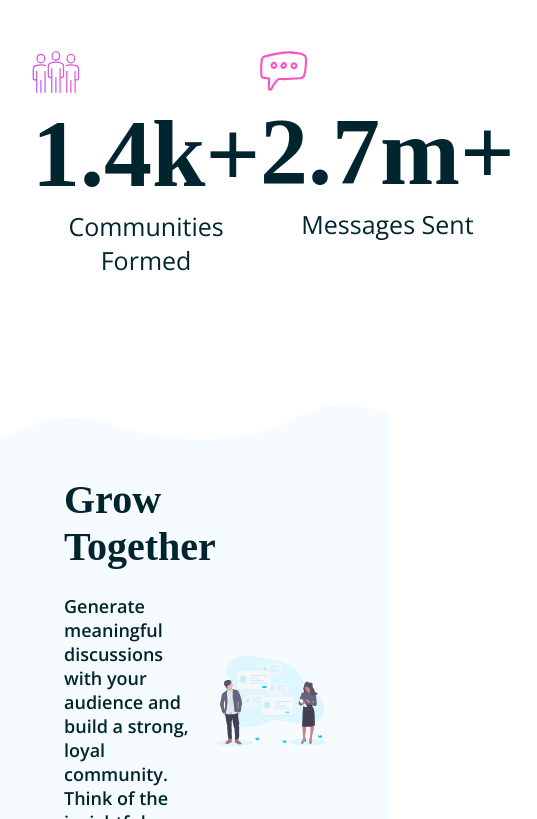
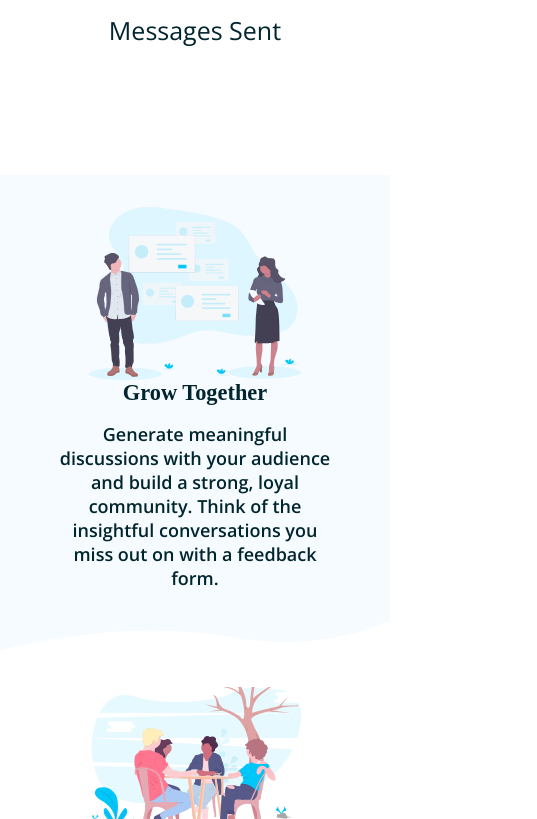
Before and after one commit to gideon-del/fem-huddle-landing-page-curved, a plain HTML site: page index.html in a window 390 px wide. Shown: the part 1181-2000 px from the top of the page, 537 px wide, since content can reach past the window. Drawn offline with Linux system fonts and the light colour scheme; a web font is replaced by a local one.

Commit message:
Just finished

```diff
--- a/index.html
+++ b/index.html
@@ -19,6 +19,7 @@
       referrerpolicy="no-referrer"
     />
     <link rel="stylesheet" href="./style/style.css" />
+    <script defer src="./index.js"></script>
     <title>Frontend Mentor | Huddle landing page with curved sections</title>
 
     <!-- Feel free to remove these styles or customise in your own stylesheet 👍 -->
@@ -79,7 +80,7 @@
     </header>
     <main class="main">
       <section class="about">
-        <img src="./images/bg-section-top-desktop-1.svg" alt="" class="top" />
+        <!-- <img src="./images/bg-section-top-desktop-1.svg" alt="" class="top" /> -->
         <div class="about__info bg">
           <div class="about__text">
             <h1 class="header-primary">Grow Together</h1>
@@ -174,7 +175,12 @@
               address
             </p>
             <form class="footer__form">
-              <input type="text" class="footer__input" />
+              <div class="input">
+                <input type="text" class="footer__input" id="email" />
+                <label for="email" class="email label hidden"
+                  >Check your email please</label
+                >
+              </div>
               <button class="btn footer__btn">Subscribe</button>
             </form>
           </div>
--- /dev/null
+++ b/index.js
@@ -0,0 +1,20 @@
+"use strict";
+const regex = /[a-zA-z]@[^#!@$%^&*()]*/g;
+const btn = document.querySelector(".footer__btn");
+const input = document.querySelector(".footer__input");
+const error = document.querySelector(".label");
+const form = document.querySelector(".footer__form");
+let result;
+console.log(form);
+input.addEventListener("input", function (e) {
+  input.classList.remove("red");
+  error.classList.add("hidden");
+});
+form.addEventListener("submit", function (e) {
+  e.preventDefault();
+  result = input.value.match(regex) ? true : false;
+  if (!result) {
+    error.classList.remove("hidden");
+    input.classList.add("red");
+  }
+});
--- a/scss/style.scss
+++ b/scss/style.scss
@@ -25,6 +25,33 @@
 @font-face {
   font-family: "Open-Sans-7";
   src: url(../Fonts/Open_Sans/static/OpenSans/OpenSans-Bold.ttf);
+}
+@mixin respond($breakpoint) {
+  @if ($breakpoint == tab-land) {
+    @media screen and (max-width: 1024px) {
+      @content;
+    }
+  }
+  @if ($breakpoint == tab-port-large) {
+    @media screen and (max-width: 909px) {
+      @content;
+    }
+  }
+  @if ($breakpoint == tab-port-small) {
+    @media screen and (max-width: 909px) {
+      @content;
+    }
+  }
+  @if ($breakpoint == phone-large) {
+    @media screen and (max-width: 600px) {
+      @content;
+    }
+  }
+  @if ($breakpoint == phone-small) {
+    @media screen and (max-width: 375px) {
+      @content;
+    }
+  }
 }
 
 //Reset
@@ -154,6 +181,7 @@ ul {
 .main {
   margin-block-end: 10rem;
 }
+
 .bg {
   background-color: #f6fbff;
 }
@@ -212,6 +240,7 @@ ul {
     }
     .parag {
       color: #fff;
+      font-family: "Open-Sans-4";
       &.width {
         width: 68%;
       }
@@ -240,13 +269,22 @@ ul {
   }
   &__form {
     display: flex;
-    align-items: center;
+    align-items: flex-start;
     gap: 3rem;
+    font-family: "Open-Sans-4";
   }
   &__input {
     padding-block: 1rem;
+    padding-inline: 1rem;
     border-radius: 5px;
-    width: 50%;
+
+    cursor: pointer;
+    font-size: 1rem;
+    font-family: "Open-Sans-6";
+    &:focus {
+      outline: none;
+      padding-inline: 1rem;
+    }
   }
   &__btn {
     padding: 1rem 3rem;
@@ -260,3 +298,157 @@ ul {
     gap: 2rem;
   }
 }
+.icon {
+  cursor: pointer;
+  transition: all 0.2s ease-in;
+  &:hover {
+    color: rgb(83, 170, 232);
+  }
+}
+.input {
+  display: flex;
+  flex-direction: column;
+  width: 100%;
+}
+.email {
+  color: rgb(167, 21, 21);
+  font-family: "Open-Sans-4";
+}
+.hidden {
+  display: none;
+}
+.red {
+  border: 3px rgb(167, 21, 21) solid;
+}
+@include respond(tab-land) {
+  .footer {
+    &__form {
+      flex-direction: column;
+      gap: 1rem;
+      align-items: flex-start;
+    }
+    &__input {
+      width: 100%;
+    }
+  }
+}
+
+@include respond(tab-port-large) {
+  .header-primary {
+    font-size: 2rem;
+  }
+  .width {
+    width: 72%;
+  }
+  .followers {
+    &__header {
+      font-size: 4rem;
+    }
+  }
+}
+@include respond(tab-port-small) {
+  .header-primary {
+    font-size: 1.7rem;
+  }
+  .about {
+    &__info {
+      padding: 2rem 1rem;
+    }
+  }
+  .footer {
+    &__container {
+      padding: 2rem;
+    }
+    .newsletter {
+      gap: 1rem;
+    }
+    &__content {
+      .parag.width {
+        width: 80%;
+      }
+    }
+    &__icons {
+      font-size: 2rem;
+    }
+  }
+}
+@include respond(phone-large) {
+  .header {
+    padding-inline: 1rem;
+    &__nav {
+      & > * {
+        flex: 1;
+      }
+    }
+    &__btn {
+      display: flex;
+      justify-content: end;
+    }
+  }
+  .header-primary {
+    font-size: 1.4rem;
+    text-align: center;
+  }
+  .trend {
+    flex-direction: column;
+  }
+  .btn {
+    padding: 17px 49px;
+    font-size: 15px;
+  }
+  .about {
+    &__info {
+      display: grid;
+      grid-template-columns: 100%;
+    }
+    &__text {
+      text-align: center;
+      gap: 1rem;
+      align-items: center;
+      .parag {
+        width: 80%;
+      }
+    }
+    &__img {
+      display: flex;
+      justify-content: center;
+      grid-row: 1/2;
+      img {
+        width: 59%;
+      }
+    }
+  }
+  .footer {
+    &__content {
+      flex-direction: column-reverse;
+      gap: 2rem;
+    }
+    &__about {
+      gap: 1rem;
+    }
+    &__form {
+      align-items: flex-end;
+    }
+    &__logo {
+      width: 46vw;
+    }
+  }
+}
+@include respond(phone-small) {
+  .about {
+    &__info {
+      gap: 2rem;
+    }
+    &__text {
+      .parag {
+        width: 100%;
+      }
+    }
+
+    &__img {
+      img {
+        width: 80%;
+      }
+    }
+  }
+}
```
Also changed, not shown: style/style.css, 1 other file.
